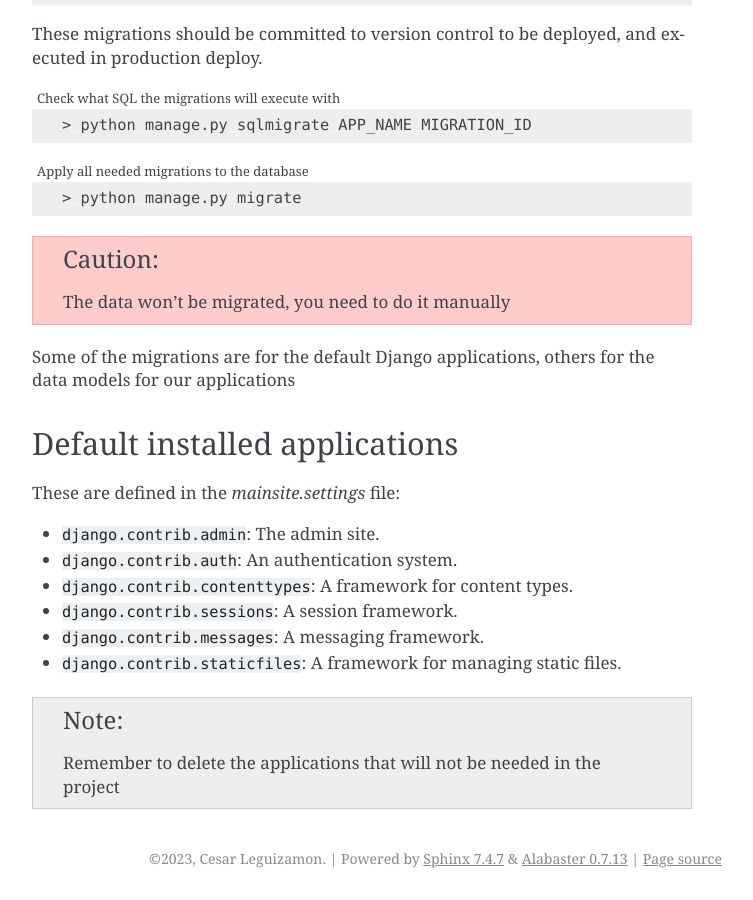
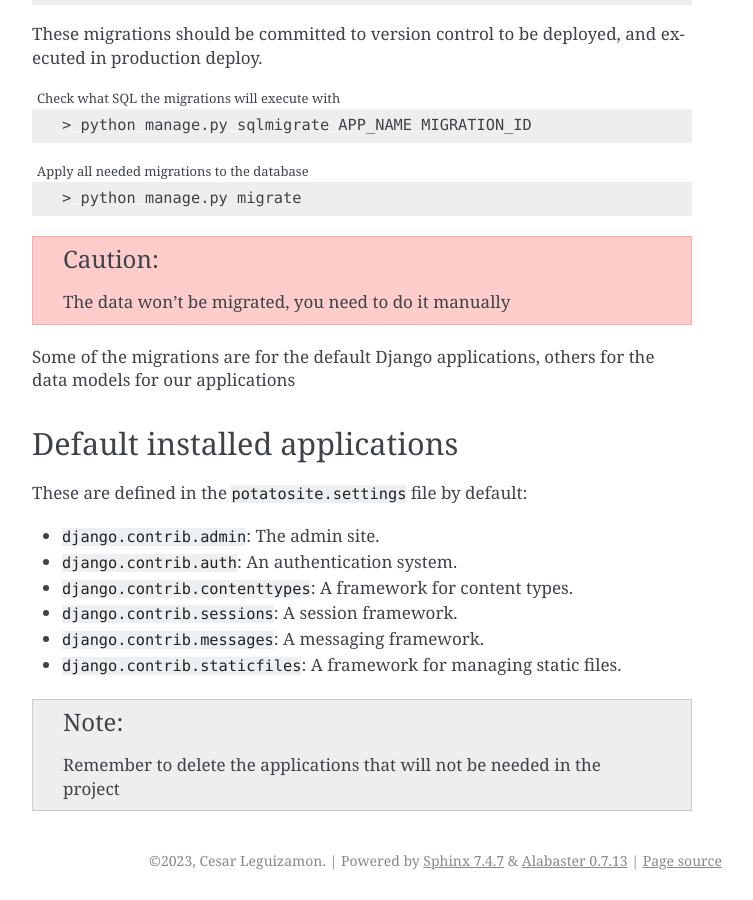
Before and after one commit to fabi1816/super-duper-potato, a Sphinx documentation site: the page built from docs/source/django.rst, in a window 1280 px wide and 900 px high, scrolled down 1783 px. Shown: the whole window, without its empty margins (388-1141 px from the left). Built offline with Sphinx 7.4.7, drawn with Linux system fonts in a browser that asks for light colours.

Commit message:
Minor improv

```diff
--- a/docs/source/django.rst
+++ b/docs/source/django.rst
@@ -105,7 +105,7 @@ Some of the migrations are for the default Django applications, others for the d
 Default installed applications
 ------------------------------
 
-These are defined in the `mainsite.settings` file:
+These are defined in the ``potatosite.settings`` file by default:
 
 * ``django.contrib.admin``: The admin site.
 * ``django.contrib.auth``: An authentication system.
```
